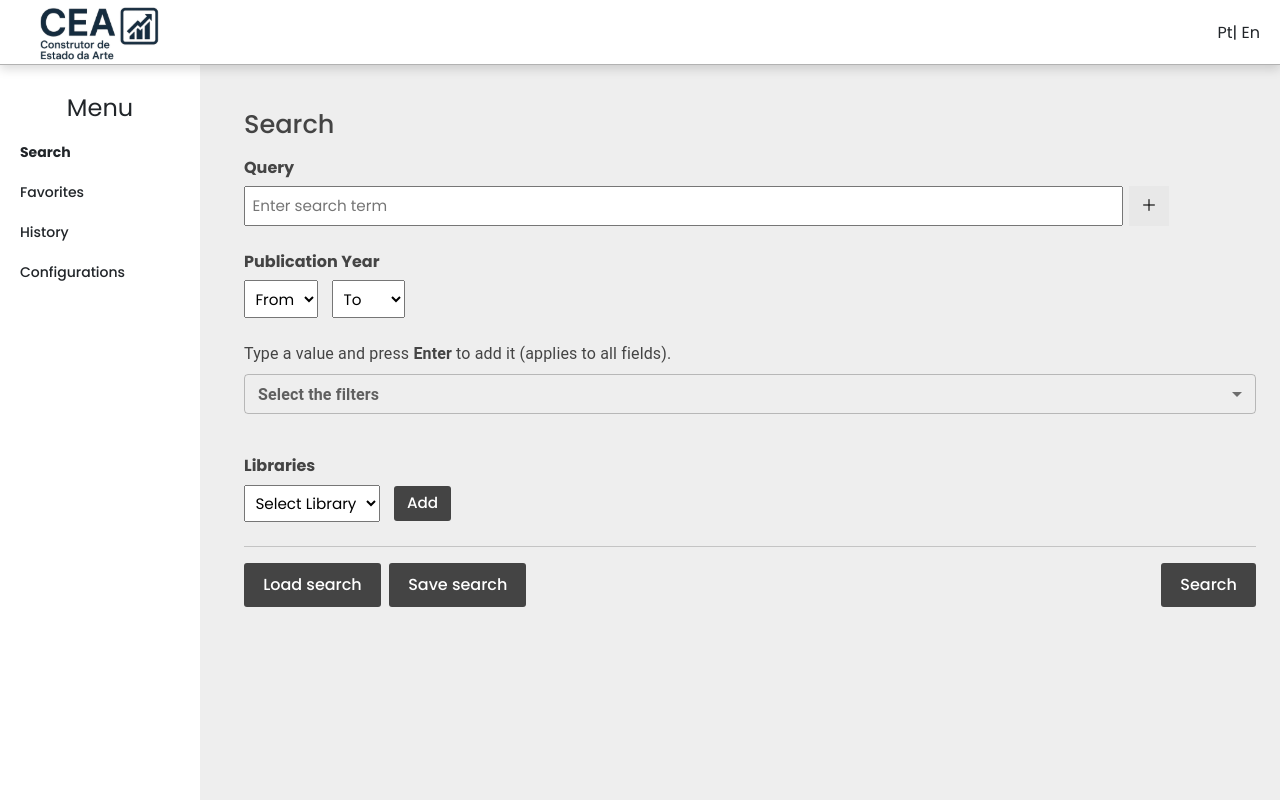
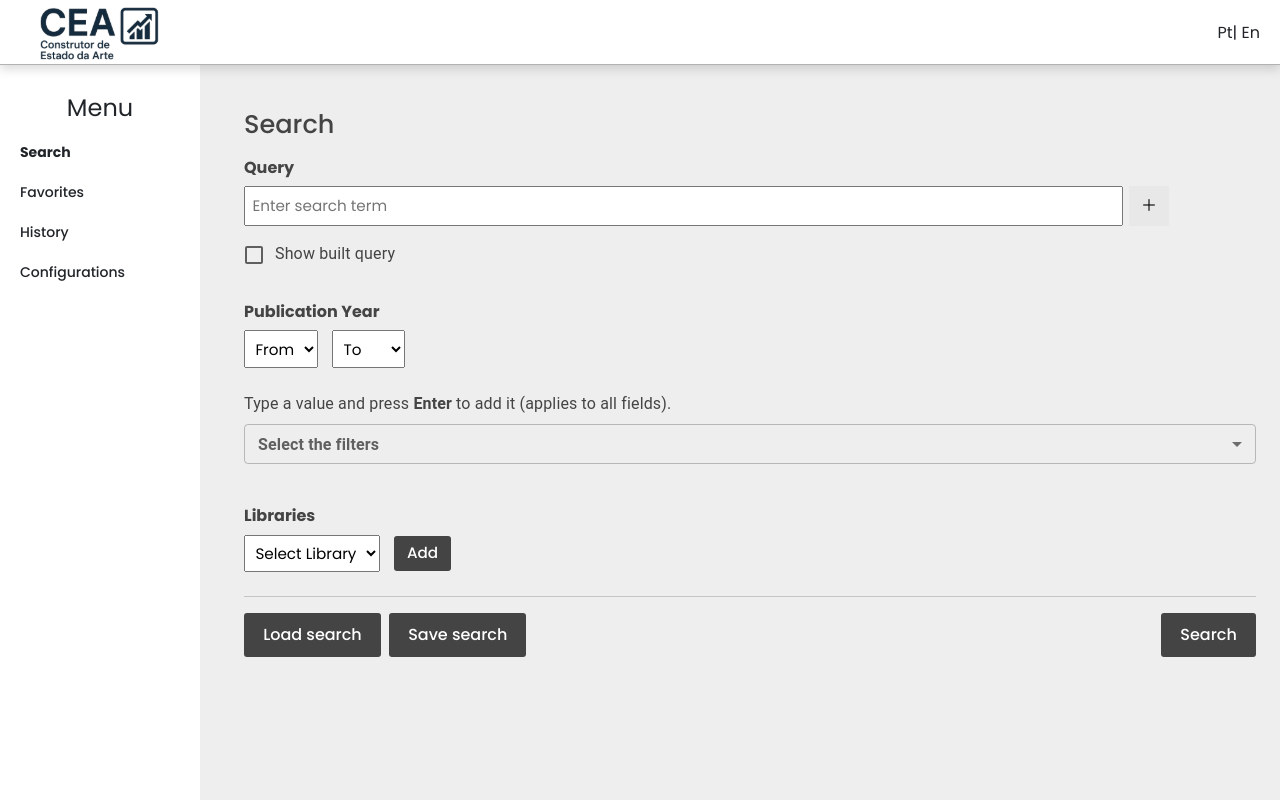
Before and after one commit to pedrojorge188/LiteratureReviewHelper, a React (Vite) app in the folder src/frontend/: page /#/ in a window 1280 px wide. Built offline with nearby package versions, Linux system fonts and the light colour scheme.

Commit message:
feat: add ability to show build query

```diff
--- a/src/frontend/src/assets/i18n/languages/en/home.json
+++ b/src/frontend/src/assets/i18n/languages/en/home.json
@@ -2,6 +2,7 @@
   "title": "Search",
   "titulo_pesquisa": "Search",
   "label_query": "Query",
+  "label_show_built_query": "Show built query",
   "operador_and": "AND",
   "operador_or": "OR",
   "operador_not": "NOT",
--- a/src/frontend/src/assets/i18n/languages/pt/home.json
+++ b/src/frontend/src/assets/i18n/languages/pt/home.json
@@ -2,6 +2,7 @@
   "Title": "Pesquisa",
   "titulo_pesquisa": "Pesquisa",
   "label_query": "Query",
+  "label_show_built_query": "Mostrar query construída",
   "operador_and": "AND",
   "operador_or": "OR",
   "operador_not": "NOT",
--- a/src/frontend/src/pages/MainPage.tsx
+++ b/src/frontend/src/pages/MainPage.tsx
@@ -15,6 +15,7 @@ import { ChipInput } from "../components/shared/ChipInput";
 import Typography from "@mui/material/Typography";
 import Box from "@mui/material/Box";
 import FormControl from "@mui/material/FormControl";
+import FormControlLabel from "@mui/material/FormControlLabel";
 import InputLabel from "@mui/material/InputLabel";
 import Select, { SelectChangeEvent } from "@mui/material/Select";
 import MenuItem from "@mui/material/MenuItem";
@@ -72,6 +73,7 @@ export const MainPage = () => {
   const [openToastC, setOpenToastC] = useState(false);
   const [openToastD, setOpenToastD] = useState(false);
   const [openToastE, setOpenToastE] = useState(false);
+  const [showBuiltQuery, setShowBuiltQuery] = useState(false);
 
   // Filter values
   const [authors, setAuthors] = useState<string[]>([]);
@@ -254,6 +256,13 @@ export const MainPage = () => {
     setSelectedFilters(value);
   };
 
+  const buildQueryString = () => {
+    return queries
+        .map((q, i) => (i === 0 ? `(${q.valor})` : `${q.metadado} (${q.valor})`))
+        .join(" ")
+        .trim();
+  }
+
   const pesquisar = async () => {
     if (queries.length === 1 && queries[0].valor.trim() === "") {
       setOpenToastB(true);
@@ -269,10 +278,7 @@ export const MainPage = () => {
     setApiError(false);
     setIsLoading(true);
 
-    const queryString = queries
-      .map((q, i) => (i === 0 ? `(${q.valor})` : `${q.metadado} (${q.valor})`))
-      .join(" ")
-      .trim();
+    const queryString = buildQueryString();
 
     // Build the source parameter from selected bibliotecas
     const sourceParam = bibliotecas.join(",");
@@ -563,6 +569,21 @@ export const MainPage = () => {
                 </div>
               </div>
             ))}
+            <FormControlLabel
+              control={
+                <Checkbox
+                  checked={showBuiltQuery}
+                  onChange={(e) => setShowBuiltQuery(e.target.checked)}
+                />
+              }
+              label={t("home:label_show_built_query")}
+            />
+            {showBuiltQuery && (
+              <textarea
+                value={buildQueryString()}
+                readOnly
+              />
+            )}
           </div>
 
           {/* Ano de publicação */}
```
